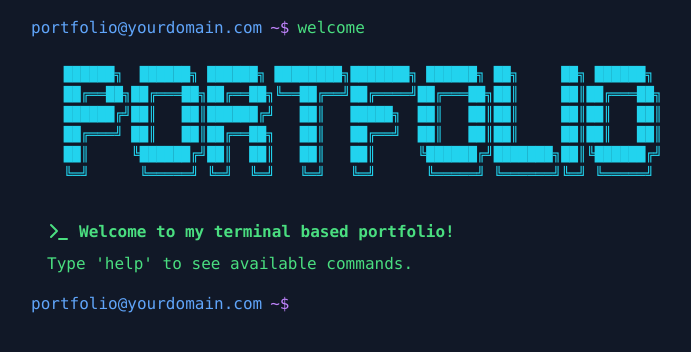
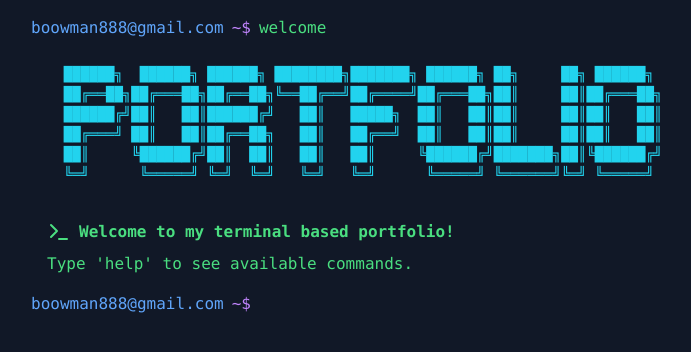
Before and after one commit to Gopendranath/project, a React (Vite) app: page / in a window 1280 px wide. Shown: the top 352 px of the page, without its empty margins (225-916 px from the left). Built offline with nearby package versions, Linux system fonts and the light colour scheme.

Commit message:
directory changed

```diff
--- a/src/App.tsx
+++ b/src/App.tsx
@@ -25,7 +25,7 @@
 function App() {
   const [input, setInput] = useState('');
   const [history, setHistory] = useState<Command[]>([]);
-  const [currentPath] = useState('portfolio@yourdomain.com');
+  const [currentPath] = useState('boowman888@gmail.com');
   const [currentTheme, setCurrentTheme] = useState<Theme>(themes.default);
   const [loading, setLoading] = useState(true);
   const bottomRef = useRef<HTMLDivElement>(null);
```
